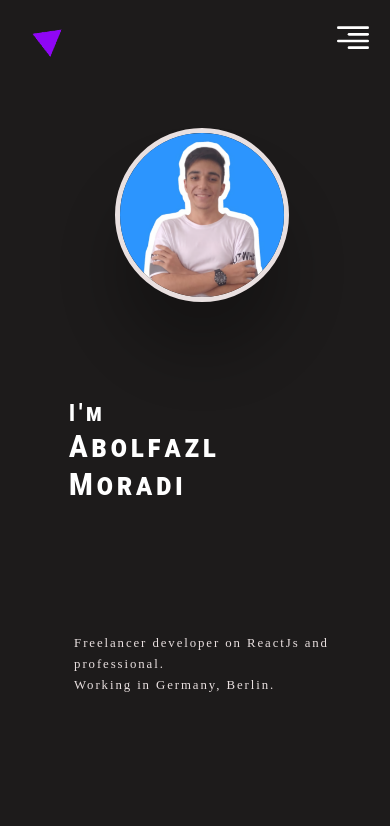
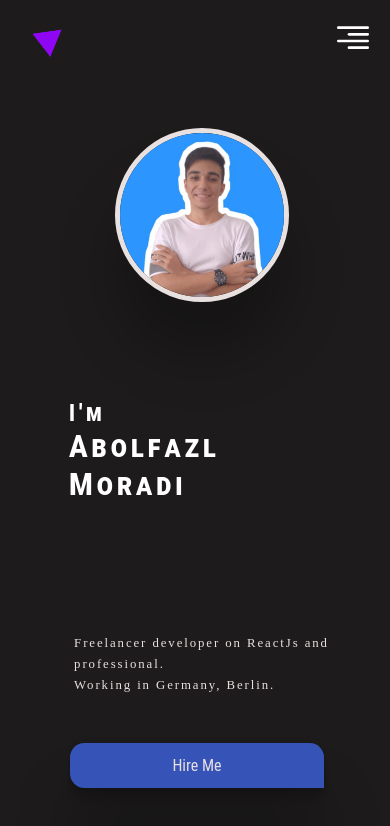
Before and after one commit to AbolfazM/personalwebsite, a React (Create React App) app: page / in a window 390 px wide. Shown: the top 826 px of the page. Built offline with nearby package versions, Linux system fonts and the light colour scheme.

Commit message:
responsive button in nav!

```diff
--- a/src/Components/Nav/Nav.jsx
+++ b/src/Components/Nav/Nav.jsx
@@ -10,7 +10,7 @@ const Nav = () => {
                 <h1>Abolfazl Moradi</h1>
             </div>
             <p className="Description">Freelancer developer on ReactJs and professional. <br />Working in Germany, Berlin.</p>
-            {/* <button className="HireMe">Hire Me</button> */}
+            <button className="HireMe">Hire Me</button>
         </div>
     );
 }
--- a/src/index.css
+++ b/src/index.css
@@ -205,6 +205,14 @@ body {
     transition: all linear .3s;
 }
 
+@media (max-width:400px) {
+    .HireMe {
+        top: 88%;
+        margin-left: 18%;
+        width: 65%;
+    }
+}
+
 
 /* Me.jsx styles */
 
```
